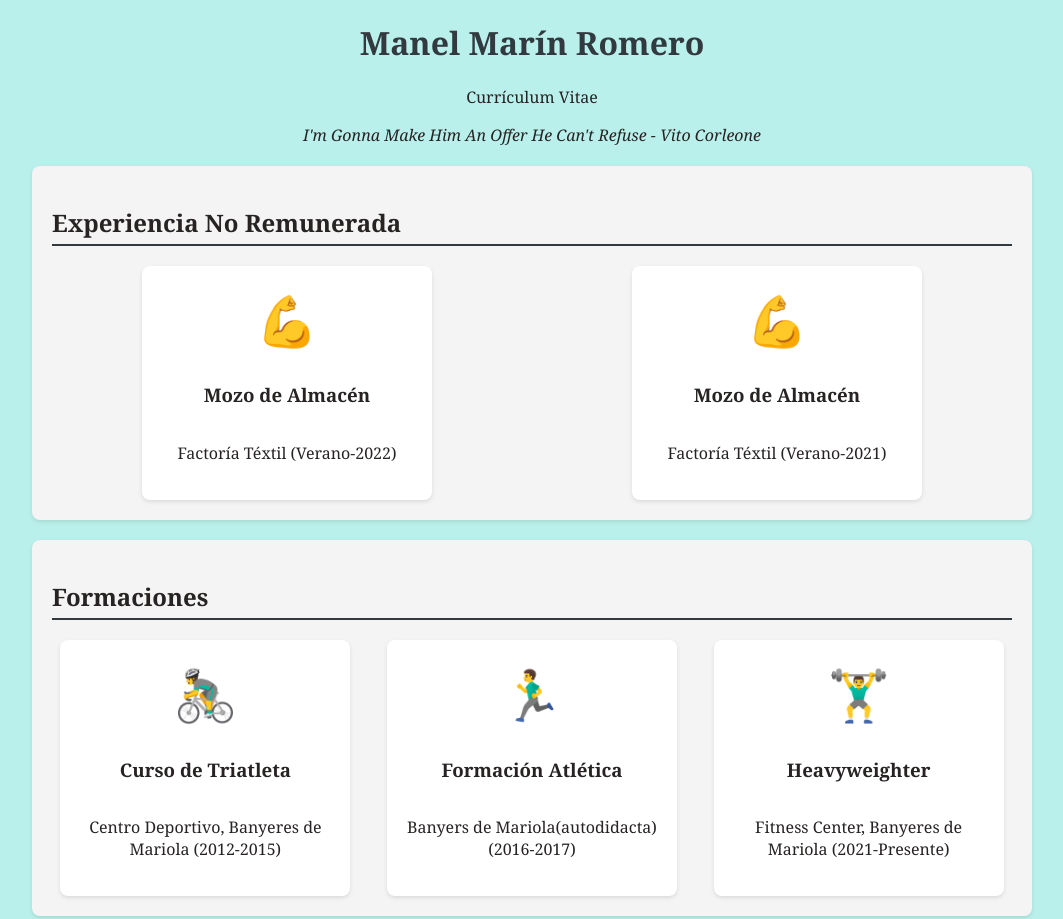
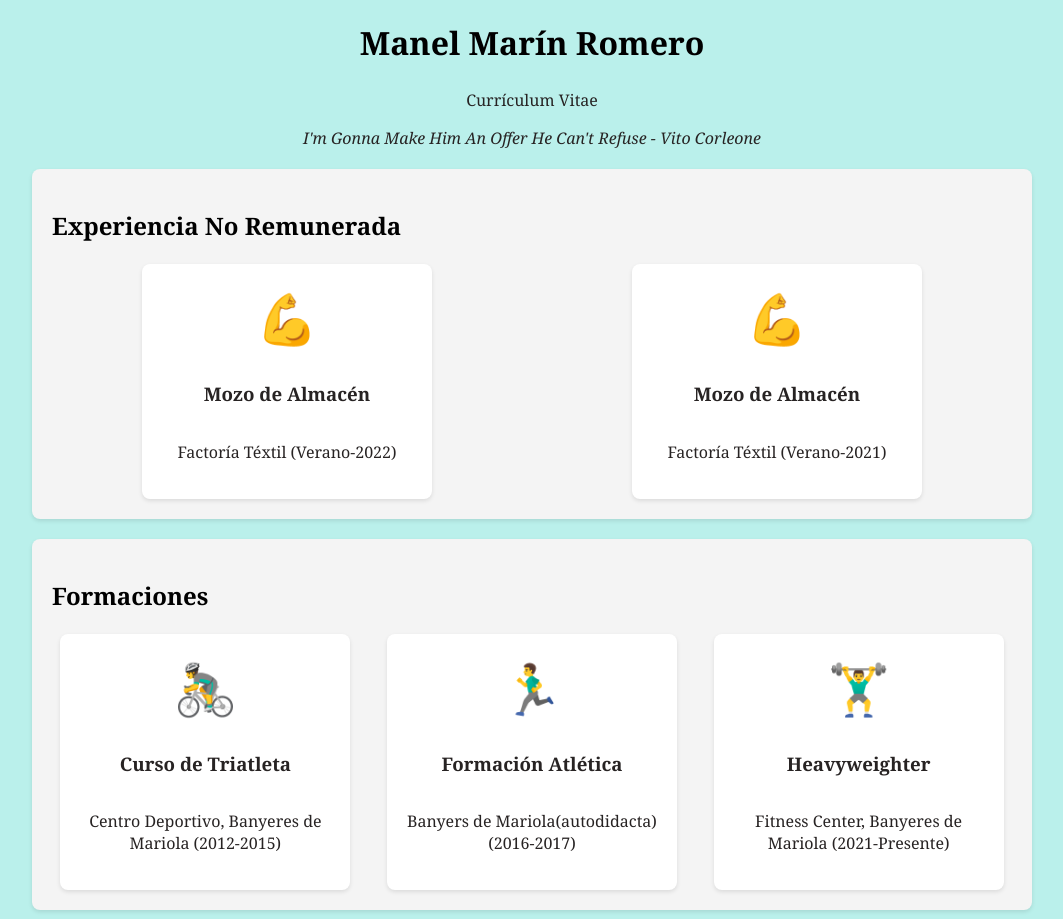
Before and after one commit to ManelDAW/manel.github.io, a plain HTML site: page index.html in a window 1280 px wide. Shown: the top 919 px of the page, without its empty margins (108-1171 px from the left). Drawn offline with Linux system fonts and the light colour scheme.

Commit message:
Tuneando

```diff
--- a/css/estilos.css
+++ b/css/estilos.css
@@ -5,10 +5,15 @@ body {
     background-color: #baf0eb;
     color: #272323;
 }
-
+a {
+    text-decoration: none;
+    color: inherit;
+  }
 :root {
     --main-color: #32393f;
     --secundary-color: #7bbaf1;
+    --cool-color:rgb(156, 210, 231);
+    --secundary-cool-color:#3380ac;
 }
 
 header, section, footer {
@@ -26,7 +31,6 @@ h1 {
 }
 
 h2 {
-    border-bottom: 2px solid var(--main-color);
     padding-bottom: 5px;
 }
 
@@ -124,7 +128,7 @@ footer {
     padding: 20px;
     border-radius: 8px;
     box-shadow: 0 2px 4px rgba(0,0,0,0.1);
-    width: 250px; /* Ajusta según necesidad */
+    width: 250px;
     text-align: center;
 }
 
@@ -132,7 +136,9 @@ footer {
     font-size: 50px;
     margin-bottom: 10px;
 }
-
+div div:hover {
+    background-color:var(--cool-color) ;
+}
 #formacion-reglada {
     background-color: #f4f4f4;
     padding: 20px;
@@ -182,7 +188,7 @@ footer {
     padding: 20px;
     border-radius: 8px;
     box-shadow: 0 2px 4px rgba(0,0,0,0.1);
-    width: 250px; /* Ajuste según necesidad */
+    width: 250px;
     text-align: center;
 }
 
@@ -190,3 +196,32 @@ footer {
     font-size: 50px;
     margin-bottom: 10px;
 }
+h1{
+    --s: 0.1em;
+    --c: var(--secundary-cool-color);
+
+    color: #0000;
+    padding-bottom: var(--s);
+    background:
+      linear-gradient(90deg,var(--c) 50%,#000 0) calc(100% - var(--_p,0%))/200% 100%,
+      linear-gradient(var(--c) 0 0) 0% 100%/var(--_p,0%) var(--s) no-repeat;
+    -webkit-background-clip: text,padding-box;
+            background-clip: text,padding-box;
+    transition: 0.5s;
+  }
+  h1:hover {--_p: 100%}
+
+  h2{
+    --s: 0.1em;
+    --c: var(--secundary-cool-color);
+
+    color: #0000;
+    padding-bottom: var(--s);
+    background:
+      linear-gradient(90deg,var(--c) 50%,#000 0) calc(100% - var(--_p,0%))/200% 100%,
+      linear-gradient(var(--c) 0 0) 0% 100%/var(--_p,0%) var(--s) no-repeat;
+    -webkit-background-clip: text,padding-box;
+            background-clip: text,padding-box;
+    transition: 0.5s;
+  }
+  h2:hover {--_p: 100%}
--- a/index.html
+++ b/index.html
@@ -13,7 +13,7 @@
     <header>
         <h1>Manel Marín Romero</h1>
         <p>Currículum Vitae</p>
-        <cite>I'm Gonna Make Him An Offer He Can't Refuse - Vito Corleone</cite>
+        <cite><a href="https://www.youtube.com/embed/SeldwfOwuL8?si=2t6615CCrDMv_wVS" target="_blank">I'm Gonna Make Him An Offer He Can't Refuse - Vito Corleone</a></cite>
     </header>
     <section id="experiencia">
         <h2>Experiencia No Remunerada</h2>
@@ -141,7 +141,7 @@
 
 
     <footer>
-        <p>Contacto: <a href="mailto:manelmarincipfpbatoi@gmail.com">manelmarincipfpbatoi@gmail.com</a> | LinkedIn: <a href="#">manelmarin</a> | GitHub: <a href="https://github.com/ManelDAW">ManelDAW</a></p>
+        <p>Contacto: <a href="mailto:manelmarincipfpbatoi@gmail.com">manelmarincipfpbatoi@gmail.com</a> | Teléfono: <a href="#">644927126</a> | GitHub: <a href="https://github.com/ManelDAW">ManelDAW</a></p>
     </footer>
 </body>
 
```
